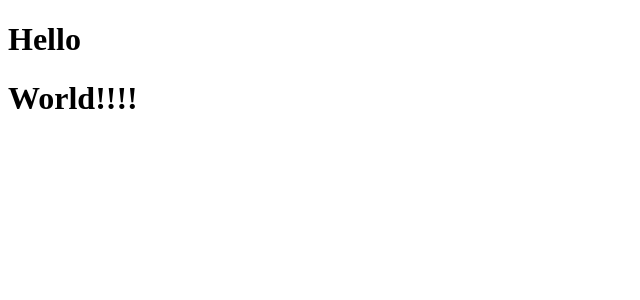
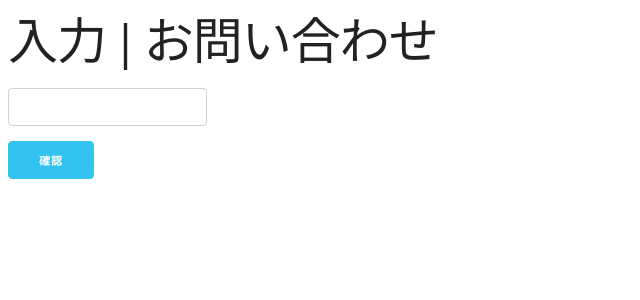
Before and after one commit to acro5piano/learn-react, a React app: page / in a window 1280 px wide. Shown: the top 300 px of the page, without its empty margins (0-640 px from the left). Built offline with nearby package versions, Linux system fonts and the light colour scheme.

Commit message:
inquiry form

```diff
--- a/index.html
+++ b/index.html
@@ -3,6 +3,8 @@
   <head>
     <meta charset="utf-8">
     <title>Hello React</title>
+    <meta name="viewport" content="width=device-width,initial-scale=1">
+    <link rel="stylesheet" href="https://cdnjs.cloudflare.com/ajax/libs/skeleton/2.0.4/skeleton.min.css" />
   </head>
   <body>
     <div id="app"></div>
--- a/src/components/hello.jsx
+++ b/src/components/hello.jsx
@@ -1,9 +1,49 @@
-import React, { Component } from 'react';
+import React from 'react';
 
-export default class Hello extends Component {
+export default class Hello extends React.Component {
+  constructor() {
+    super()
+    this.handleSend = this.handleSend.bind(this);
+
+    this.state = {
+      sum: 0,
+      text: '',
+      firstStep: true
+    }
+  }
+
+  handleSend() {
+    alert('Thanks')
+    this.setState({firstStep: true, text: ''})
+  }
+
   render() {
+    if (this.state.firstStep) {
+      return (
+        <div className="input">
+          <h1>入力 | お問い合わせ</h1>
+          <div>
+            <input type="text" value={this.state.text} onChange={event => this.setState({text: event.target.value})}></input>
+          </div>
+          <button className="button-primary" onClick={() => this.setState({firstStep: false})}>確認</button>
+        </div>
+      );
+    }
+
     return (
-      <h1>Hello</h1>
+      <div className="confirm">
+        <h1>確認 | お問い合わせ</h1>
+        Your inquiry:
+        <p>{this.state.text}</p>
+        <div className="row">
+          <div className="two columns">
+            <button onClick={() => this.setState({firstStep: true})}>Back</button>
+          </div>
+          <div className="two columns">
+            <button className="button-primary" onClick={this.handleSend}>送信</button>
+          </div>
+        </div>
+      </div>
     );
   }
 }
--- a/src/components/world.jsx
+++ /dev/null
@@ -1,9 +0,0 @@
-// src/components/world.jsx
-import React from 'react';
-
-const World = () => {
-  return (
-    <h1>World!!!!</h1>
-  );
-}
-export default World;
--- a/src/index.jsx
+++ b/src/index.jsx
@@ -1,13 +1,11 @@
 import React from 'react';
-import { render } from 'react-dom';
+import ReactDOM from 'react-dom';
 
 import Hello from './components/hello.jsx';
-import World from './components/world.jsx';
 
-render(
+ReactDOM.render(
   <div>
     <Hello />
-    <World />
   </div>,
   document.getElementById('app')
 );
```
